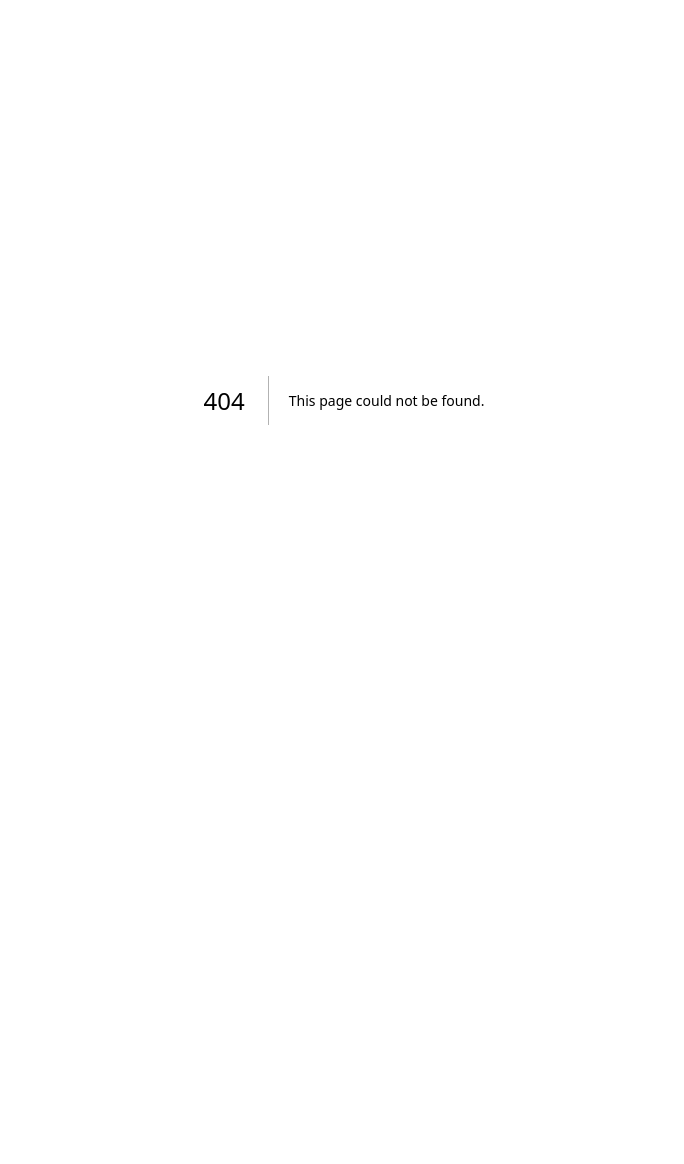
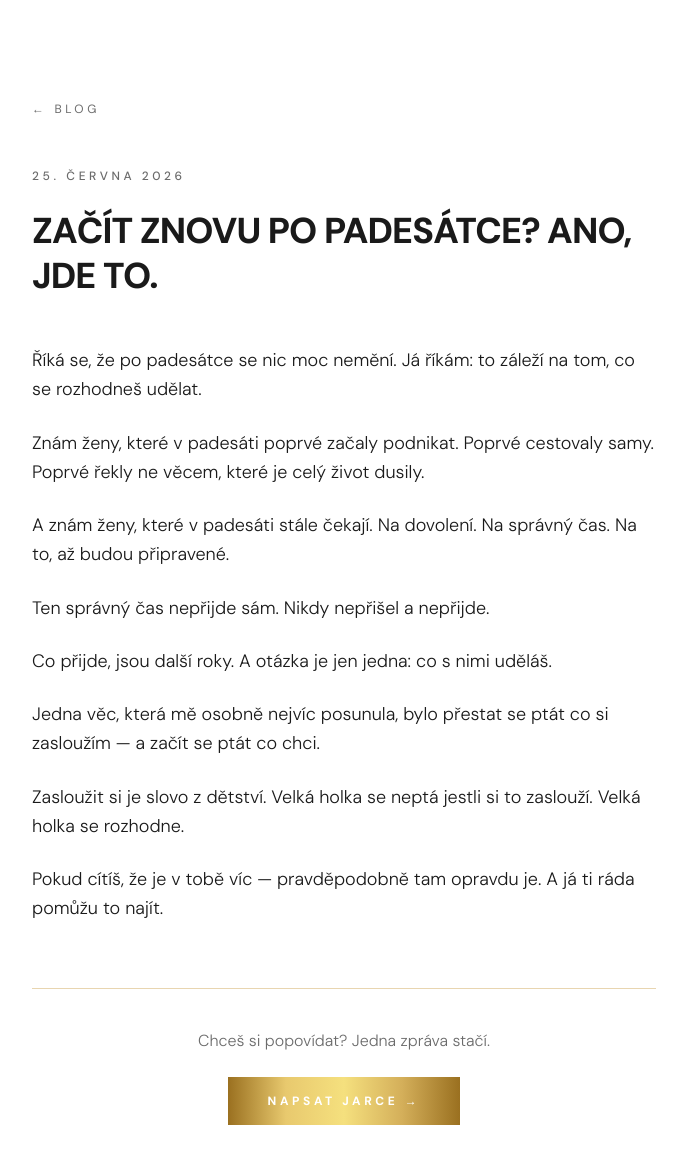
Before and after one commit to jarkamatuska1-png/jecaszit-web, a Next.js app: page /blog/zacit-znovu-po-padesatce in a window 1280 px wide. Before the commit this address had no page. Shown: the top 1164 px of the page, without its empty margins (296-980 px from the left). Before the commit the page ends 800 px from the top, so only its background shows below. Built offline with nearby package versions, Linux system fonts and the light colour scheme.

Commit message:
Blog: nová sekce s prvním článkem, fotka jarka-ja.jpg

```diff
--- /dev/null
+++ b/app/blog/[slug]/page.tsx
@@ -0,0 +1,65 @@
+import { posts, getPost, formatDate } from "@/lib/blog";
+import { notFound } from "next/navigation";
+
+export async function generateStaticParams() {
+  return posts.map((p) => ({ slug: p.slug }));
+}
+
+export async function generateMetadata({ params }: { params: Promise<{ slug: string }> }) {
+  const { slug } = await params;
+  const post = getPost(slug);
+  if (!post) return {};
+  return {
+    title: `${post.title} | Jarka Matušková`,
+    description: post.excerpt,
+  };
+}
+
+export default async function PostPage({ params }: { params: Promise<{ slug: string }> }) {
+  const { slug } = await params;
+  const post = getPost(slug);
+  if (!post) notFound();
+
+  return (
+    <main className="bg-white pt-24 pb-20">
+      <div className="max-w-2xl mx-auto px-6">
+
+        <div className="mb-12">
+          <a href="/blog" className="text-xs tracking-[0.3em] uppercase text-[var(--muted)] hover:text-[var(--gold)] transition-colors">
+            ← Blog
+          </a>
+        </div>
+
+        <p className="text-xs tracking-[0.3em] uppercase text-[var(--muted)] font-medium mb-6">
+          {formatDate(post.date)}
+        </p>
+
+        <h1 className="font-sans font-black text-3xl md:text-4xl uppercase tracking-tight text-[var(--foreground)] leading-tight mb-12">
+          {post.title}
+        </h1>
+
+        <div className="space-y-6 text-[var(--foreground)] font-light leading-relaxed text-lg">
+          {post.content.map((paragraph, i) => (
+            <p key={i}>{paragraph}</p>
+          ))}
+        </div>
+
+        <div className="mt-16 pt-10 border-t border-[var(--gold-light)] text-center">
+          <p className="text-[var(--muted)] font-light mb-6">
+            Chceš si popovídat? Jedna zpráva stačí.
+          </p>
+          <a
+            href="https://wa.me/420774420251?text=Ahoj+Jarko%2C+ráda+bych+si+s+tebou+popovídala."
+            target="_blank"
+            rel="noopener noreferrer"
+            className="inline-block px-10 py-4 text-white text-xs tracking-[0.3em] uppercase font-bold hover:opacity-90 transition-opacity"
+            style={{ background: "linear-gradient(to right, #9a7020, #e8c96e, #f5e07e, #d4af5a, #9a7020)" }}
+          >
+            Napsat Jarce →
+          </a>
+        </div>
+
+      </div>
+    </main>
+  );
+}
--- /dev/null
+++ b/app/blog/page.tsx
@@ -0,0 +1,55 @@
+import { posts, formatDate } from "@/lib/blog";
+
+export const metadata = {
+  title: "Blog | Jarka Matušková",
+  description: "Články o odvaze začít znovu, síle ženy a tom, co je opravdu možné.",
+};
+
+export default function BlogPage() {
+  return (
+    <main className="bg-white pt-24 pb-20">
+      <div className="max-w-4xl mx-auto px-6">
+
+        <div className="mb-16">
+          <p className="text-xs tracking-[0.5em] uppercase text-[var(--muted)] font-medium mb-4">Blog</p>
+          <h1 className="font-sans font-black text-4xl md:text-5xl uppercase tracking-tight text-[var(--foreground)]">
+            Píšu rovnou.
+          </h1>
+          <p className="text-xl mt-3" style={{ fontFamily: "var(--font-script)", color: "var(--gold)" }}>
+            Bez omáčky.
+          </p>
+        </div>
+
+        <div className="space-y-0 divide-y divide-[var(--gold-light)]">
+          {posts.map((post) => (
+            <a
+              key={post.slug}
+              href={`/blog/${post.slug}`}
+              className="group block py-10 hover:pl-4 transition-all duration-300"
+            >
+              <p className="text-xs tracking-[0.3em] uppercase text-[var(--muted)] font-medium mb-3">
+                {formatDate(post.date)}
+              </p>
+              <h2 className="font-sans font-black text-xl md:text-2xl uppercase tracking-tight text-[var(--foreground)] group-hover:text-[var(--gold)] transition-colors mb-3">
+                {post.title}
+              </h2>
+              <p className="text-[var(--muted)] font-light leading-relaxed max-w-2xl">
+                {post.excerpt}
+              </p>
+              <p className="mt-4 text-xs tracking-[0.3em] uppercase font-bold border-b-2 border-[var(--gold)] text-[var(--gold)] inline-block pb-1">
+                Číst dál →
+              </p>
+            </a>
+          ))}
+        </div>
+
+        <div className="pt-16 border-t border-[var(--gold-light)] mt-10">
+          <a href="/" className="text-xs tracking-[0.3em] uppercase text-[var(--muted)] hover:text-[var(--gold)] transition-colors">
+            ← Zpět na web
+          </a>
+        </div>
+
+      </div>
+    </main>
+  );
+}
--- a/app/sitemap.ts
+++ b/app/sitemap.ts
@@ -7,6 +7,12 @@ export default function sitemap(): MetadataRoute.Sitemap {
       lastModified: new Date(),
       changeFrequency: "monthly",
       priority: 1,
+    },
+    {
+      url: "https://jecaszit.cz/blog",
+      lastModified: new Date(),
+      changeFrequency: "weekly",
+      priority: 0.7,
     },
     {
       url: "https://jecaszit.cz/o-mne",
--- a/components/Nav.tsx
+++ b/components/Nav.tsx
@@ -5,6 +5,7 @@ const links = [
   { href: "#pro-koho", label: "Pro koho" },
   { href: "#spoluprace", label: "Spolupráce" },
   { href: "/o-mne", label: "O mně" },
+  { href: "/blog", label: "Blog" },
   { href: "#kontakt", label: "Kontakt" },
 ];
 
--- /dev/null
+++ b/lib/blog.ts
@@ -0,0 +1,38 @@
+export type Post = {
+  slug: string;
+  title: string;
+  date: string;
+  excerpt: string;
+  content: string[];
+};
+
+export const posts: Post[] = [
+  {
+    slug: "zacit-znovu-po-padesatce",
+    title: "Začít znovu po padesátce? Ano, jde to.",
+    date: "2026-06-25",
+    excerpt: "Říká se, že po padesátce se nic moc nemění. Já říkám: to záleží na tom, co se rozhodneš udělat.",
+    content: [
+      "Říká se, že po padesátce se nic moc nemění. Já říkám: to záleží na tom, co se rozhodneš udělat.",
+      "Znám ženy, které v padesáti poprvé začaly podnikat. Poprvé cestovaly samy. Poprvé řekly ne věcem, které je celý život dusily.",
+      "A znám ženy, které v padesáti stále čekají. Na dovolení. Na správný čas. Na to, až budou připravené.",
+      "Ten správný čas nepřijde sám. Nikdy nepřišel a nepřijde.",
+      "Co přijde, jsou další roky. A otázka je jen jedna: co s nimi uděláš.",
+      "Jedna věc, která mě osobně nejvíc posunula, bylo přestat se ptát co si zasloužím — a začít se ptát co chci.",
+      "Zasloužit si je slovo z dětství. Velká holka se neptá jestli si to zaslouží. Velká holka se rozhodne.",
+      "Pokud cítíš, že je v tobě víc — pravděpodobně tam opravdu je. A já ti ráda pomůžu to najít.",
+    ],
+  },
+];
+
+export function getPost(slug: string): Post | undefined {
+  return posts.find((p) => p.slug === slug);
+}
+
+export function formatDate(dateStr: string): string {
+  return new Date(dateStr).toLocaleDateString("cs-CZ", {
+    day: "numeric",
+    month: "long",
+    year: "numeric",
+  });
+}
```
Also changed, not shown: public/images/jarka-ja.jpg (added).
